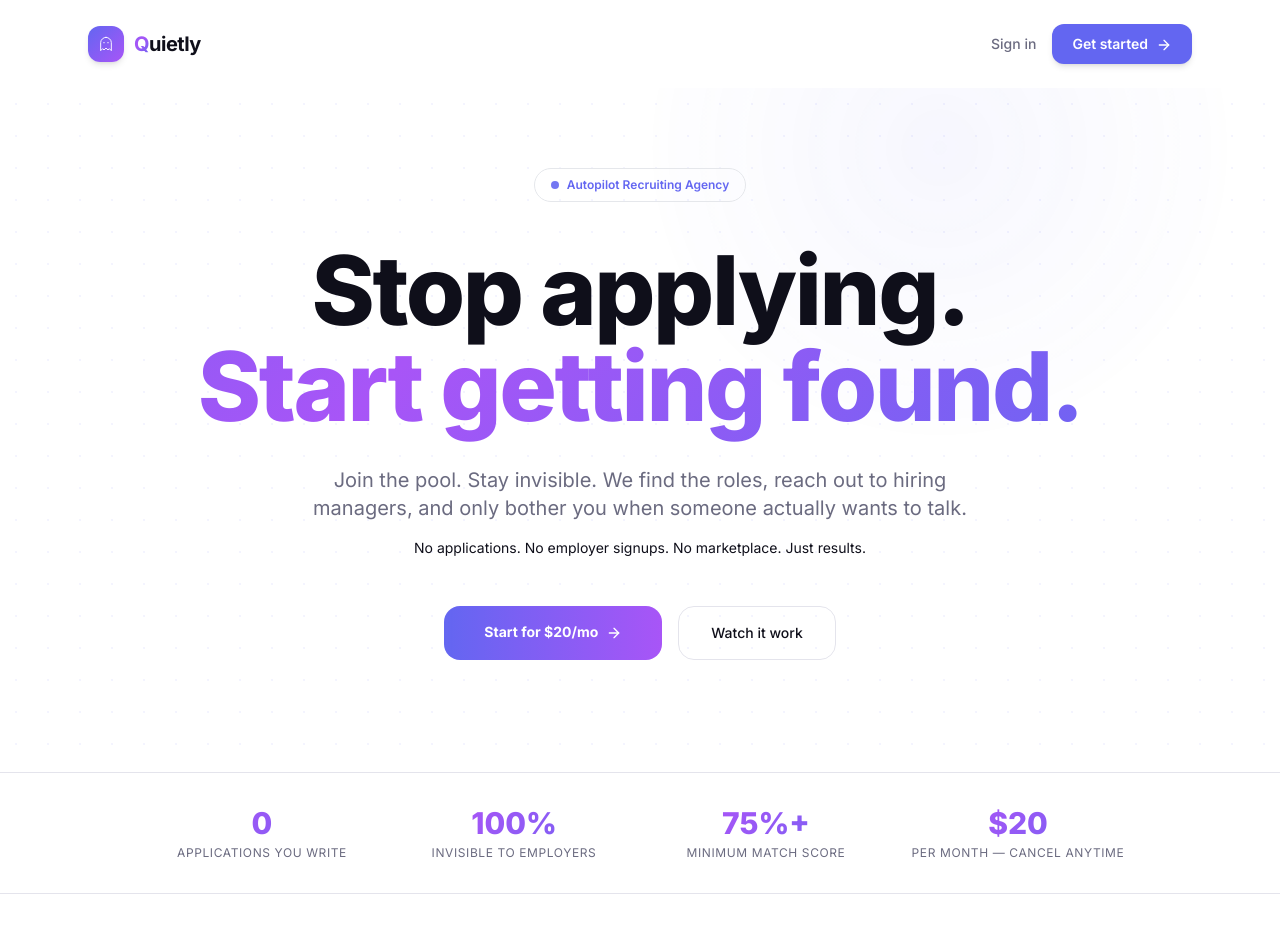
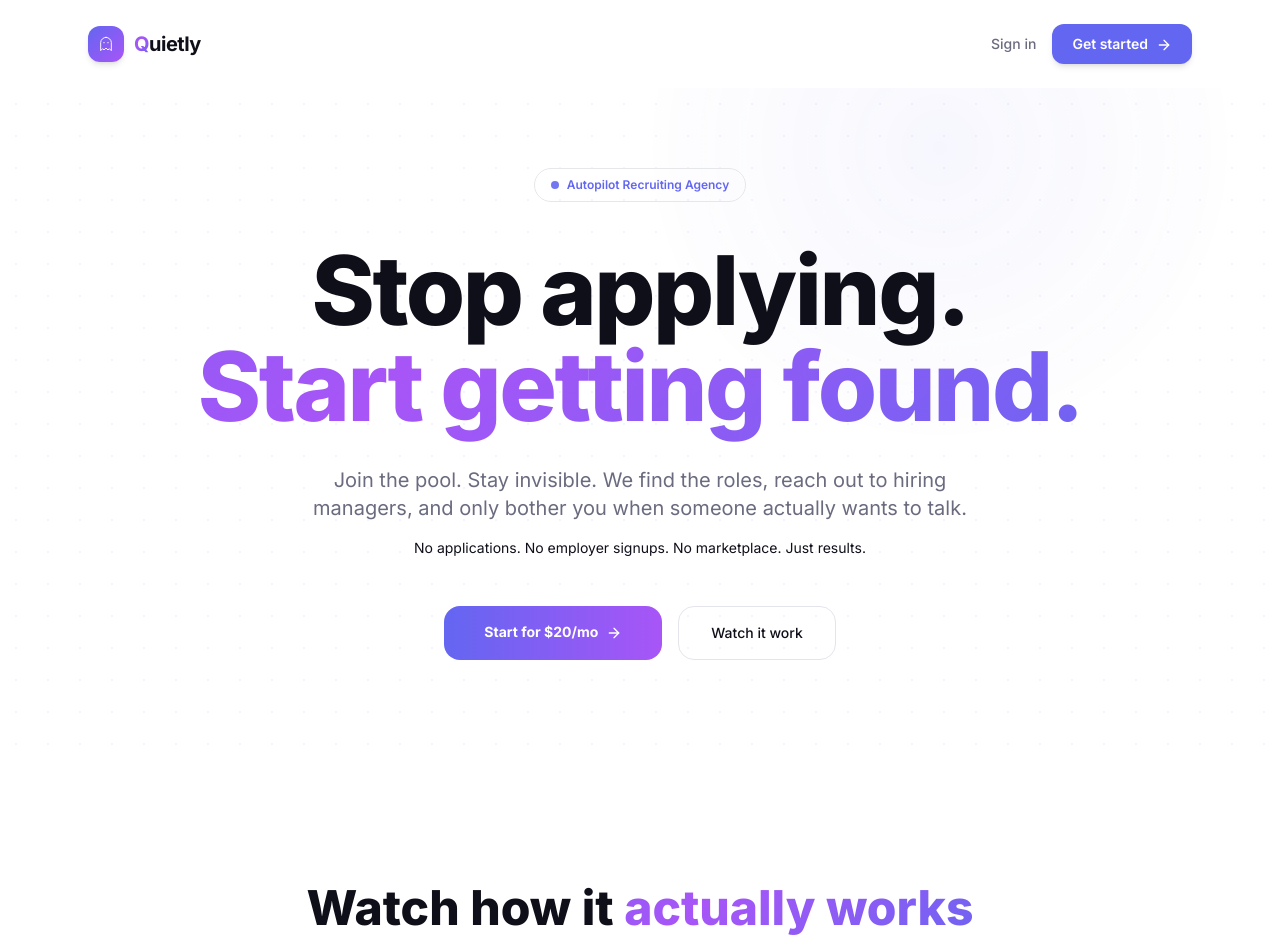
Before and after one commit to buildmoreandmore-cpu/quietly, a Next.js app: page / in a window 1280 px wide. Shown: the top 952 px of the page. Built offline with nearby package versions, Linux system fonts and the light colour scheme.

Commit message:
Remove numbers strip section from landing page
Co-Authored-By: Claude Opus 4.6 <noreply@anthropic.com>

```diff
--- a/src/app/page.tsx
+++ b/src/app/page.tsx
@@ -99,22 +99,6 @@ export default function LandingPage() {
           </div>
         </section>
 
-        {/* ── Numbers Strip ────────────────────────────── */}
-        <section className="border-y border-border bg-surface/50">
-          <div className="max-w-5xl mx-auto px-6 py-8 grid grid-cols-2 sm:grid-cols-4 gap-8">
-            {[
-              { value: "0", label: "applications you write" },
-              { value: "100%", label: "invisible to employers" },
-              { value: "75%+", label: "minimum match score" },
-              { value: "$20", label: "per month — cancel anytime" },
-            ].map((stat) => (
-              <div key={stat.label} className="text-center">
-                <div className="text-2xl sm:text-3xl font-extrabold gradient-text mb-1">{stat.value}</div>
-                <div className="text-xs text-muted uppercase tracking-wider">{stat.label}</div>
-              </div>
-            ))}
-          </div>
-        </section>
 
         {/* ── Live Demo ────────────────────────────────── */}
         <section id="demo" className="px-6 py-28">
```
